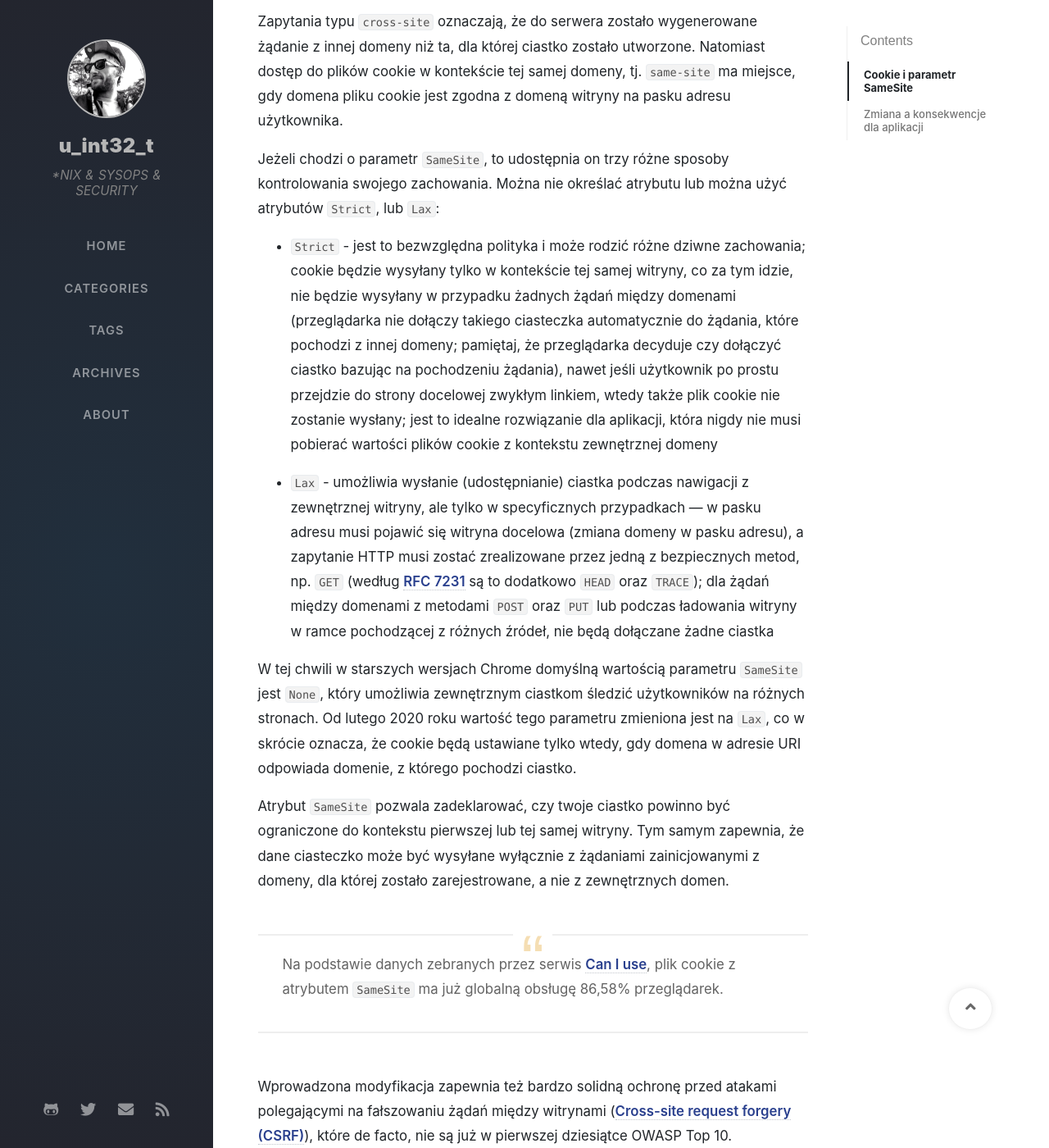
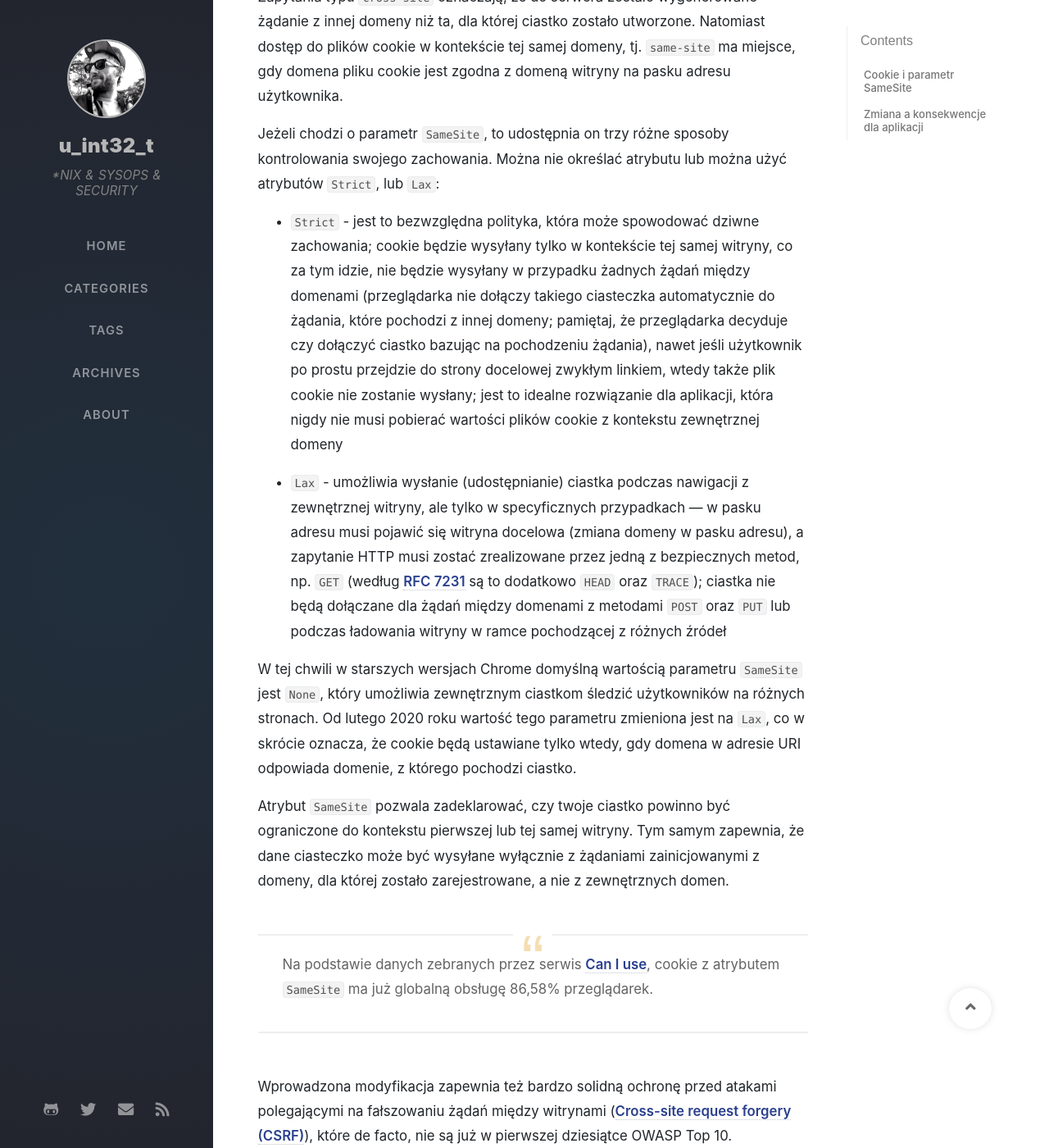
Before and after one commit to morristech/trimstray.github.io, a Jekyll site: the page built from _posts/2020-02-24-atrybut_samesite_i_chrome_80.md, in a window 1280 px wide and 1400 px high, scrolled down 1924 px. Shown: the whole window at 82% size. Built offline with Jekyll 4.4.1, drawn with Linux system fonts in a browser that asks for light colours; nearby versions of some CDN libraries; some web fonts are replaced; comment, search, counter and statistics services are not loaded; some of the changed text lies outside the part shown.

Commit message:
fix typos; minor updates (v1) - signed-off-by: trimstray <trimstray@gmail.com>

```diff
--- a/_posts/2020-02-24-atrybut_samesite_i_chrome_80.md
+++ b/_posts/2020-02-24-atrybut_samesite_i_chrome_80.md
@@ -30,7 +30,7 @@ Przed przejściem do dalszej części, przypomnijmy sobie dwie istotne kwestia z
 
 <img src="/assets/img/posts/cookie-comparison.png" align="center" title="cookie-comparison preview">
 
-<sup>Grafika pochodzi z serwisu [Heroku Blog](https://blog.heroku.com/chrome-changes-samesite-cookie).</sup>
+<sup><i>Grafika pochodzi z serwisu [Heroku Blog](https://blog.heroku.com/chrome-changes-samesite-cookie).</i></sup>
 
 Strony internetowe zazwyczaj integrują zewnętrzne usługi, widżety stron trzecich, osadzanie w serwisach społecznościowych i inne podobne funkcje. Podczas przeglądania Internetu te zewnętrzne usługi mogą przechowywać pliki cookie w przeglądarce, a następnie uzyskiwać do nich dostęp. Pewną cechą wspólną jest to, że z każdym plikiem cookie jest powiązana domena.
 
@@ -38,15 +38,15 @@ Zapytania typu `cross-site` oznaczają, że do serwera zostało wygenerowane ż
 
 Jeżeli chodzi o parametr `SameSite`, to udostępnia on trzy różne sposoby kontrolowania swojego zachowania. Można nie określać atrybutu lub można użyć atrybutów `Strict`, lub `Lax`:
 
-- `Strict` - jest to bezwzględna polityka i może rodzić różne dziwne zachowania; cookie będzie wysyłany tylko w kontekście tej samej witryny, co za tym idzie, nie będzie wysyłany w przypadku żadnych żądań między domenami (przeglądarka nie dołączy takiego ciasteczka automatycznie do żądania, które pochodzi z innej domeny; pamiętaj, że przeglądarka decyduje czy dołączyć ciastko bazując na pochodzeniu żądania), nawet jeśli użytkownik po prostu przejdzie do strony docelowej zwykłym linkiem, wtedy także plik cookie nie zostanie wysłany; jest to idealne rozwiązanie dla aplikacji, która nigdy nie musi pobierać wartości plików cookie z kontekstu zewnętrznej domeny
+- `Strict` - jest to bezwzględna polityka, która może spowodować dziwne zachowania; cookie będzie wysyłany tylko w kontekście tej samej witryny, co za tym idzie, nie będzie wysyłany w przypadku żadnych żądań między domenami (przeglądarka nie dołączy takiego ciasteczka automatycznie do żądania, które pochodzi z innej domeny; pamiętaj, że przeglądarka decyduje czy dołączyć ciastko bazując na pochodzeniu żądania), nawet jeśli użytkownik po prostu przejdzie do strony docelowej zwykłym linkiem, wtedy także plik cookie nie zostanie wysłany; jest to idealne rozwiązanie dla aplikacji, która nigdy nie musi pobierać wartości plików cookie z kontekstu zewnętrznej domeny
 
-- `Lax` - umożliwia wysłanie (udostępnianie) ciastka podczas nawigacji z zewnętrznej witryny, ale tylko w specyficznych przypadkach — w pasku adresu musi pojawić się witryna docelowa (zmiana domeny w pasku adresu), a zapytanie HTTP musi zostać zrealizowane przez jedną z bezpiecznych metod, np. `GET` (według [RFC 7231](https://tools.ietf.org/html/rfc7231#section-4.2.1) są to dodatkowo `HEAD` oraz `TRACE`); dla żądań między domenami z metodami `POST` oraz `PUT` lub podczas ładowania witryny w ramce pochodzącej z różnych źródeł, nie będą dołączane żadne ciastka
+- `Lax` - umożliwia wysłanie (udostępnianie) ciastka podczas nawigacji z zewnętrznej witryny, ale tylko w specyficznych przypadkach — w pasku adresu musi pojawić się witryna docelowa (zmiana domeny w pasku adresu), a zapytanie HTTP musi zostać zrealizowane przez jedną z bezpiecznych metod, np. `GET` (według [RFC 7231](https://tools.ietf.org/html/rfc7231#section-4.2.1) są to dodatkowo `HEAD` oraz `TRACE`); ciastka nie będą dołączane dla żądań między domenami z metodami `POST` oraz `PUT` lub podczas ładowania witryny w ramce pochodzącej z różnych źródeł
 
 W tej chwili w starszych wersjach Chrome domyślną wartością parametru `SameSite` jest `None`, który umożliwia zewnętrznym ciastkom śledzić użytkowników na różnych stronach. Od lutego 2020 roku wartość tego parametru zmieniona jest na `Lax`, co w skrócie oznacza, że cookie będą ustawiane tylko wtedy, gdy domena w adresie URI odpowiada domenie, z którego pochodzi ciastko.
 
 Atrybut `SameSite` pozwala zadeklarować, czy twoje ciastko powinno być ograniczone do kontekstu pierwszej lub tej samej witryny. Tym samym zapewnia, że dane ciasteczko może być wysyłane wyłącznie z żądaniami zainicjowanymi z domeny, dla której zostało zarejestrowane, a nie z zewnętrznych domen.
 
-  > Na podstawie danych zebranych przez serwis [Can I use](https://caniuse.com/#feat=same-site-cookie-attribute), plik cookie z atrybutem `SameSite` ma już globalną obsługę 86,58% przeglądarek.
+  > Na podstawie danych zebranych przez serwis [Can I use](https://caniuse.com/#feat=same-site-cookie-attribute), cookie z atrybutem `SameSite` ma już globalną obsługę 86,58% przeglądarek.
 
 Wprowadzona modyfikacja zapewnia też bardzo solidną ochronę przed atakami polegającymi na fałszowaniu żądań między witrynami ([Cross-site request forgery (CSRF)](https://portswigger.net/web-security/csrf)), które de facto, nie są już w pierwszej dziesiątce OWASP Top 10.
 
@@ -80,7 +81,7 @@ Zerknij na poniższą ściągę, która z drugiej strony uzmysławia ew. problem
 
 <img src="/assets/img/posts/chrome_80_samesite_recommendations.png" align="center" title="chrome_80_samesite_recommendations preview">
 
-<sup>Grafika pochodzi z serwisu [adzerk.com](https://adzerk.com/blog/chrome-samesite/).</sup>
+<sup><i>Grafika pochodzi z serwisu [adzerk.com](https://adzerk.com/blog/chrome-samesite/).</i></sup>
 
 Jak widać, parametr `SameSite` wnosi istotny wkład w dziedzinie ochrony przed atakami, których skutkiem może być wyciek danych pomiędzy różnymi domenami. Wprowadzona implementacja po stronie przeglądarek pozwoli zminimalizować ew. pomyłki przez brak jawnej kontroli ciastek.
 
```
Also changed, not shown: other parts of _posts/2020-02-24-atrybut_samesite_i_chrome_80.md (+5 -4 lines).
